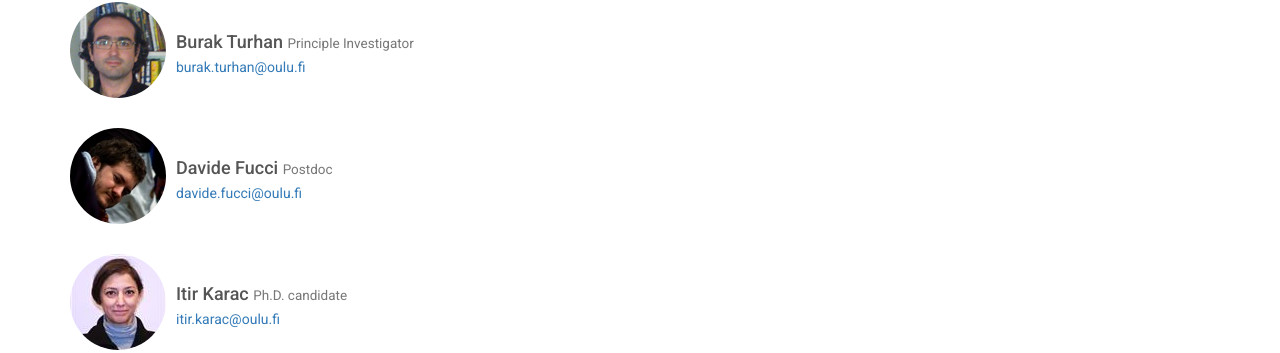
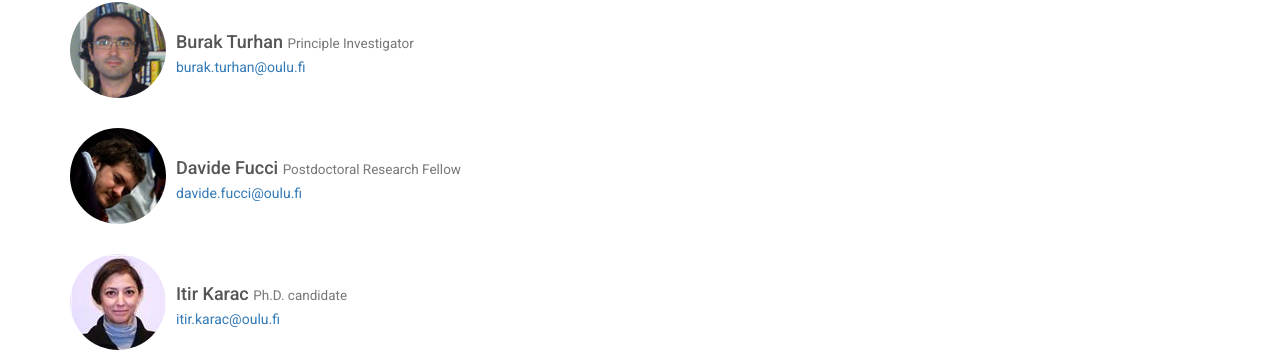
Before and after one commit to M3SOulu/EATDD, a Jekyll site: the page built from team.md, in a window 1280 px wide. Shown: the part 101-454 px from the top of the page. Built offline with Jekyll 4.4.1, drawn with Linux system fonts in a browser that asks for light colours.

Commit message:
Update team.md

```diff
--- a/team.md
+++ b/team.md
@@ -30,7 +30,7 @@ permalink: /team/
           </a>
         </div>
         <div class="media-body">
-          <h4 class="media-heading">Davide Fucci <small>Postdoc</small></h4>
+          <h4 class="media-heading">Davide Fucci <small>Postdoctoral Research Fellow</small></h4>
           <a href="mailto:davide.fucci@oulu.fi">davide.fucci@oulu.fi</a>
         </div>
       </div>
```
